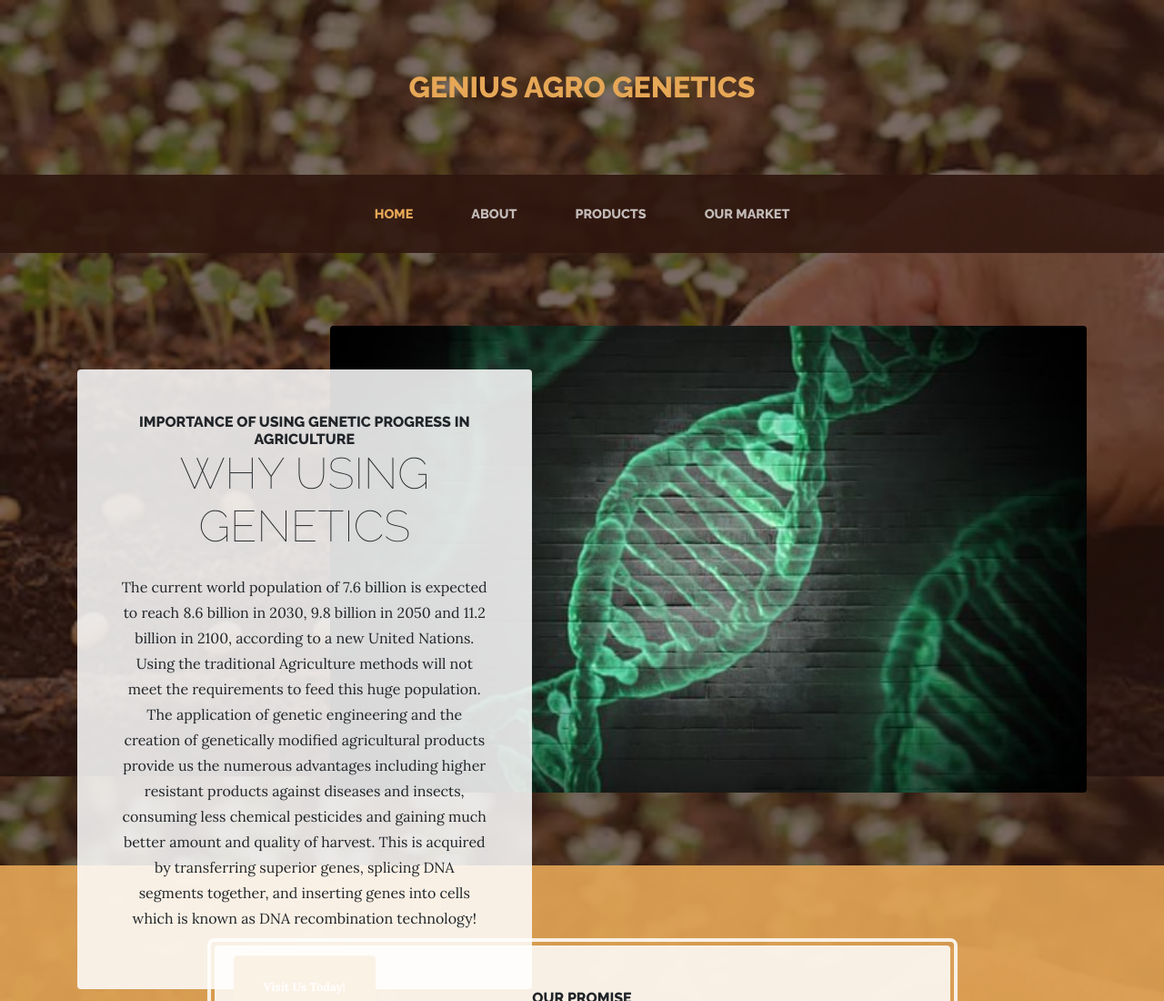
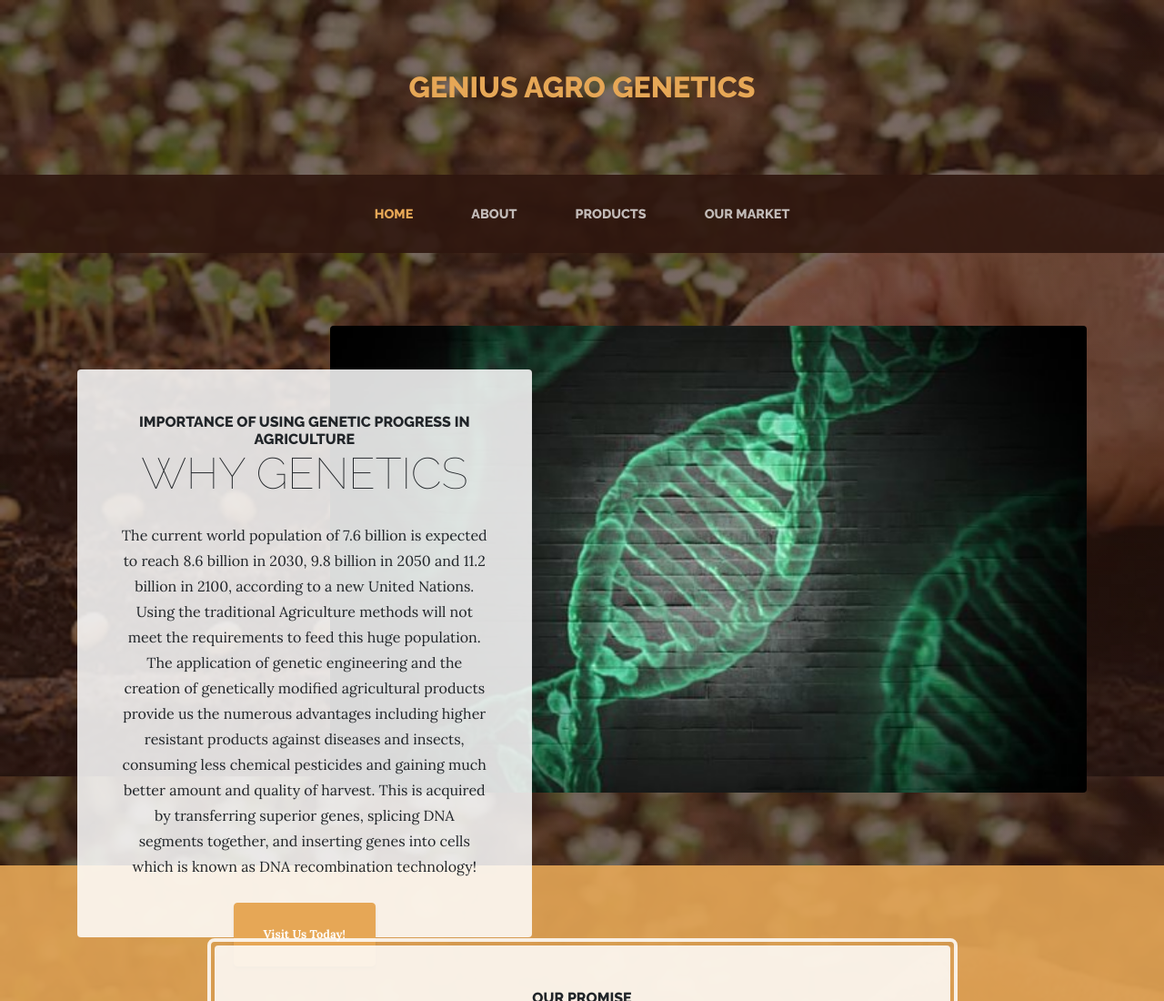
Before and after one commit to MajidToorani/GeniusAgroGenetics, a website: page index.html in a window 1280 px wide. Shown: the top 1100 px of the page at 91% size. Drawn offline with Linux system fonts and the light colour scheme.

Commit message:
Update index.html

```diff
--- a/index.html
+++ b/index.html
@@ -66,7 +66,7 @@
         <div class="intro-text left-0 text-center bg-faded p-5 rounded">
           <h2 class="section-heading mb-4">
             <span class="section-heading-upper">Importance of Using Genetic Progress in Agriculture</span>
-            <span class="section-heading-lower">Why using Genetics</span>
+            <span class="section-heading-lower">Why Genetics</span>
           </h2>
           <p class="mb-3">The current world population of 7.6 billion is expected to reach 8.6 billion in 2030,
 		  9.8 billion in 2050 and 11.2 billion in 2100, according to a new United Nations. Using the
```
